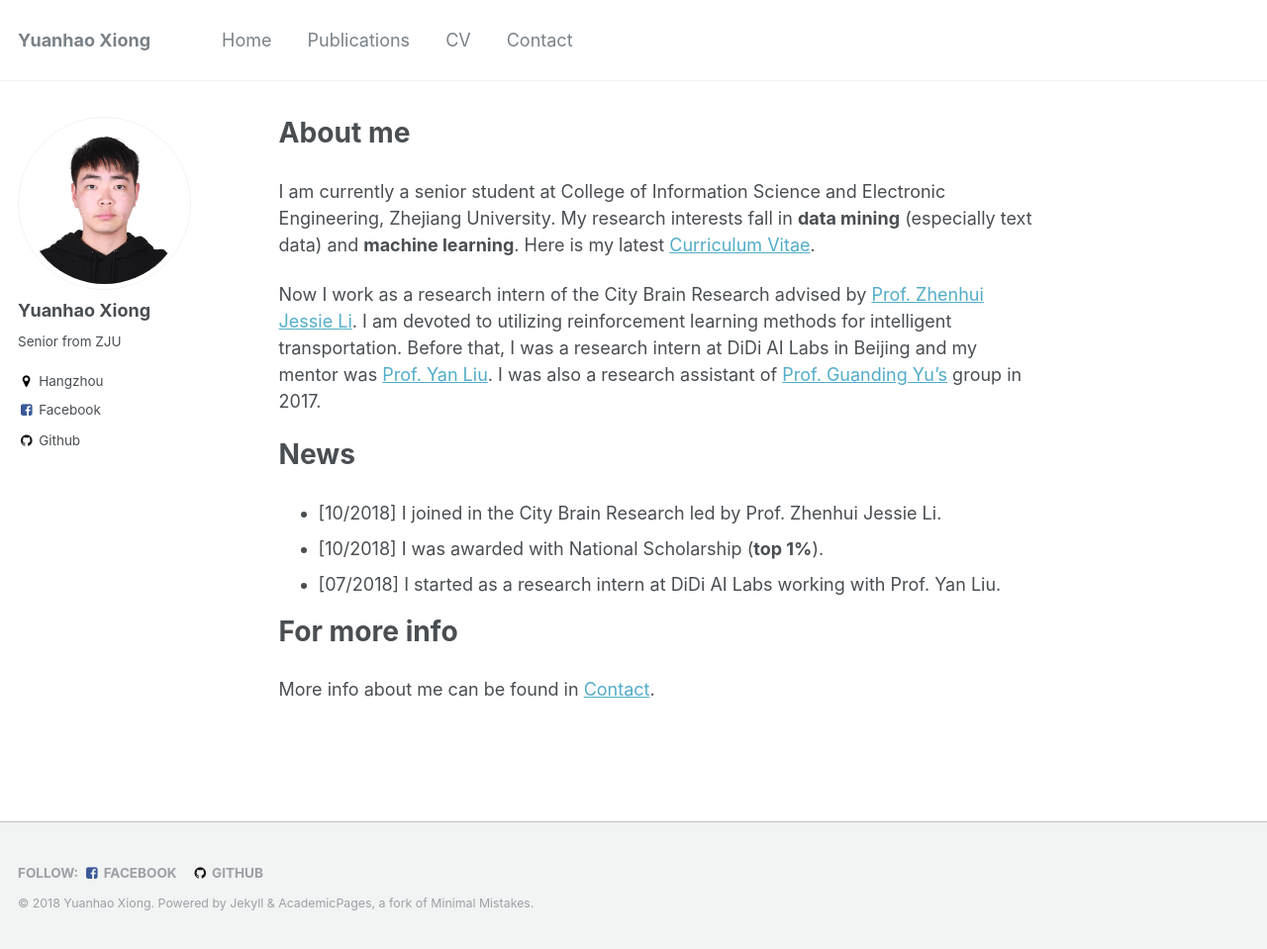
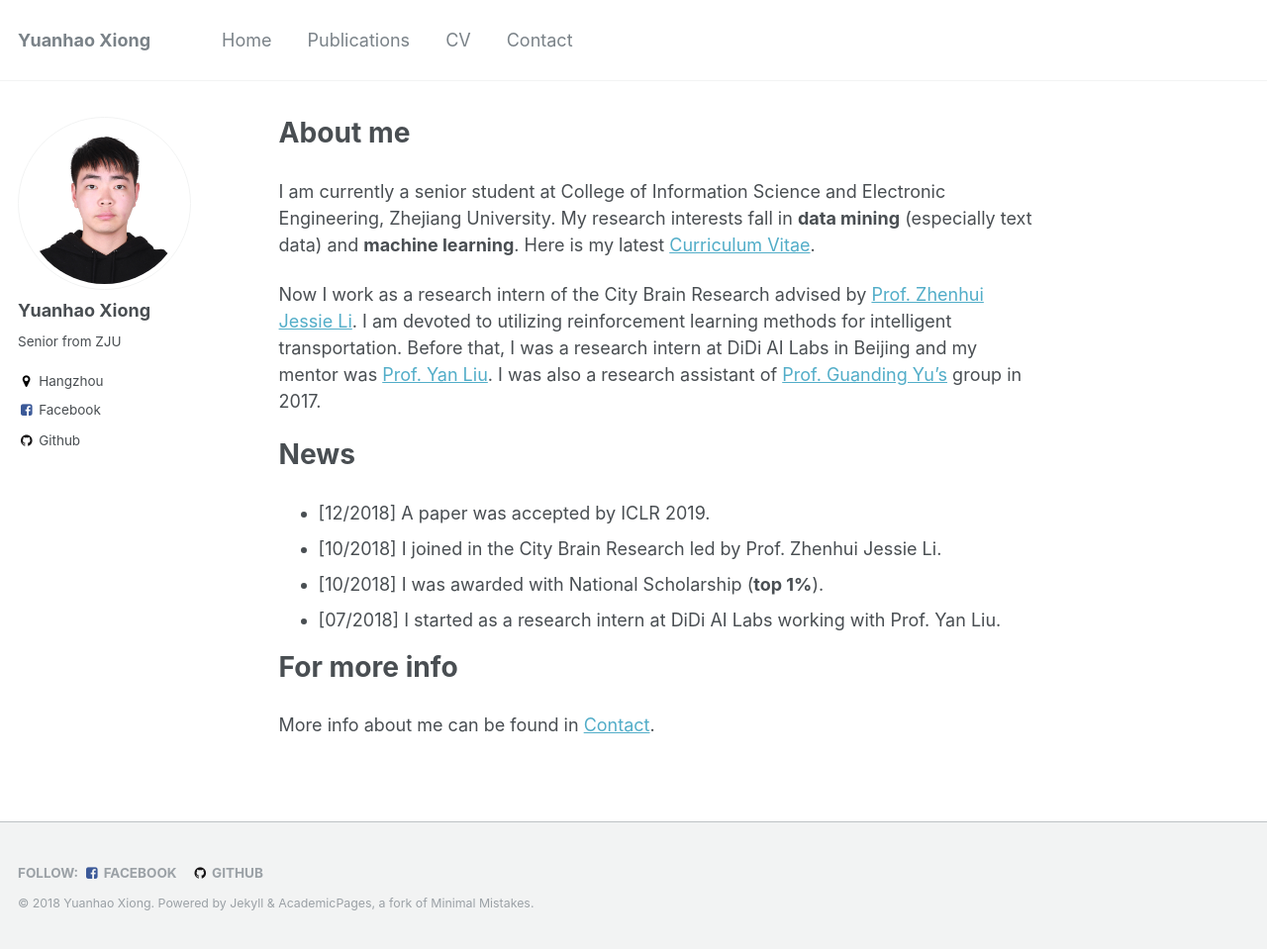
Before and after one commit to xyh97/xyh97.github.io, a Jekyll site: the page built from _pages/about.md, in a window 1280 px wide and 959 px high. Shown: the whole window at 99% size. Built offline with Jekyll 4.4.1, drawn with Linux system fonts in a browser that asks for light colours.

Commit message:
update news

```diff
--- a/_pages/about.md
+++ b/_pages/about.md
@@ -16,6 +16,7 @@ Now I work as a research intern of the City Brain Research advised by [Prof. Zhe
 
 News
 ======
+- [12/2018] A paper was accepted by ICLR 2019.
 - [10/2018] I joined in the City Brain Research led by Prof. Zhenhui Jessie Li.
 - [10/2018] I was awarded with National Scholarship (**top 1%**).
 - [07/2018] I started as a research intern at DiDi AI Labs working with Prof. Yan Liu.
```
